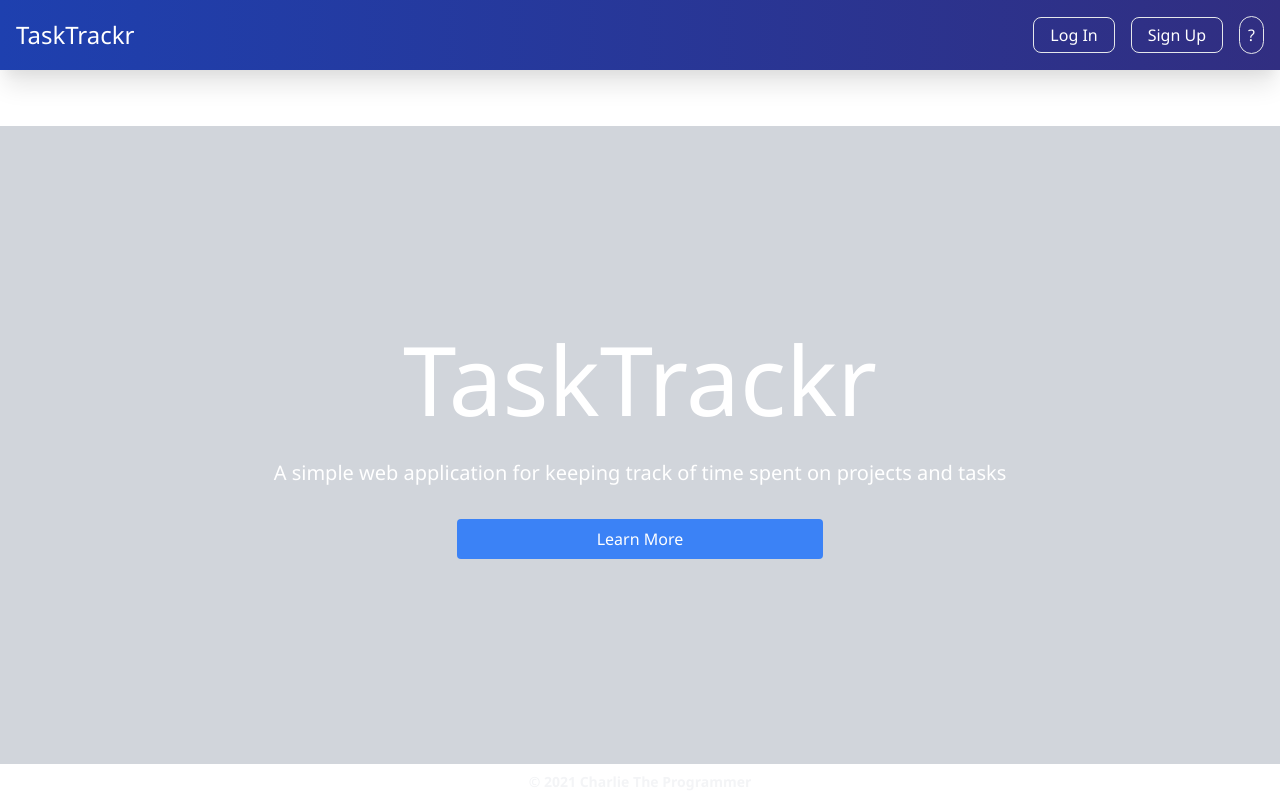
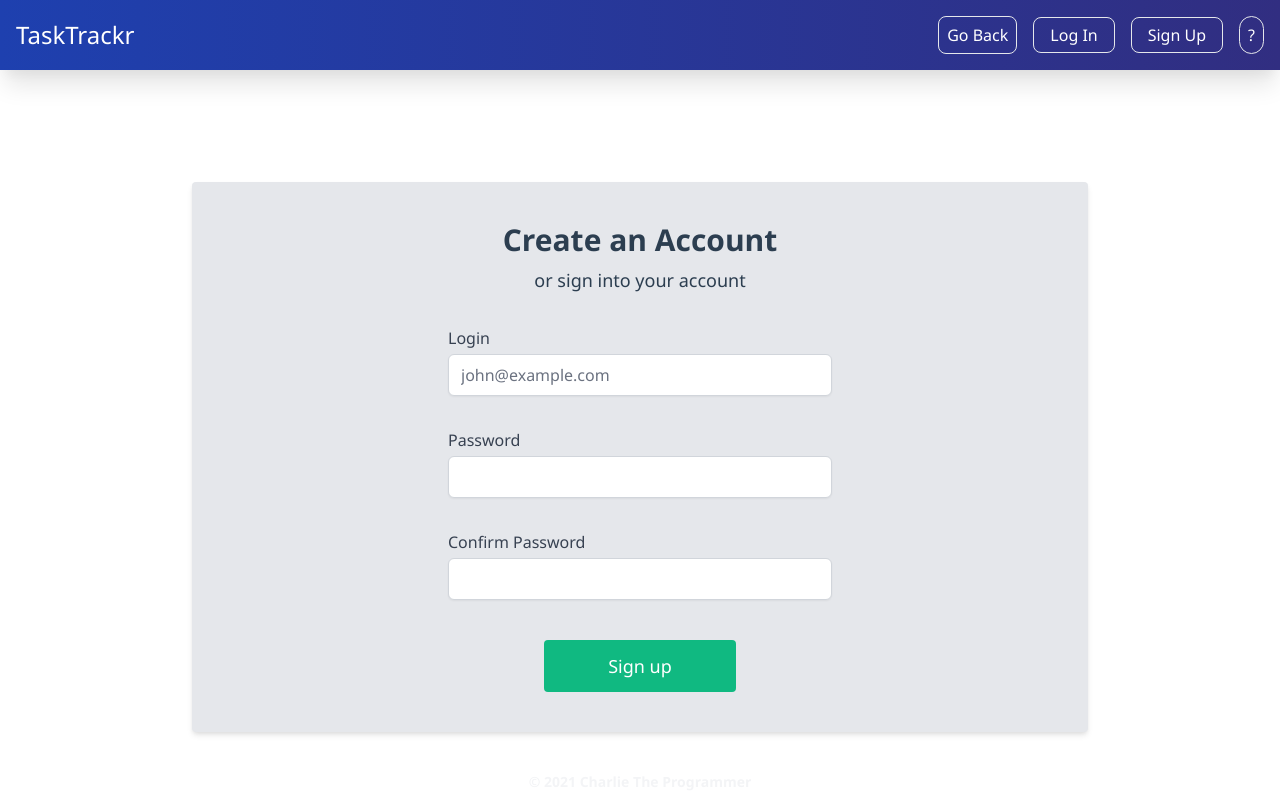
Before and after one commit to CharlieTheProgrammer/vue-tasktrackr, a Vue app: page /register in a window 1280 px wide. Built offline with nearby package versions, Linux system fonts and the light colour scheme.

Commit message:
Added Registration view. Bug fixes: Updated input types on login view.

```diff
--- a/src/router/index.js
+++ b/src/router/index.js
@@ -41,6 +41,12 @@ const routes = [
       import(/* webpackChunkName: "login" */ "../views/Login.vue"),
   },
   {
+    path: "/register",
+    name: "Register",
+    component: () =>
+      import(/* webpackChunkName: "register" */ "../views/Register.vue"),
+  },
+  {
     path: "/projects",
     name: "Projects",
     component: () =>
@@ -61,6 +67,7 @@ const routes = [
 ];
 
 const router = new VueRouter({
+  mode: 'history',
   routes,
 });
 
--- a/src/views/Login.vue
+++ b/src/views/Login.vue
@@ -13,7 +13,7 @@
           <label class="block">
             <span class="text-gray-700">Login</span>
             <input
-              type="text"
+              type="email"
               class="mt-1 block w-full rounded-md border-gray-300 shadow-sm focus:border-indigo-300 focus:ring focus:ring-indigo-200 focus:ring-opacity-50"
               placeholder="john@example.com"
             />
@@ -21,7 +21,7 @@
           <label class="block">
             <span class="text-gray-700">Password</span>
             <input
-              type="email"
+              type="text"
               class="mt-1 block w-full rounded-md border-gray-300 shadow-sm focus:border-indigo-300 focus:ring focus:ring-indigo-200 focus:ring-opacity-50"
 
             />
--- a/src/views/Register.vue
+++ b/src/views/Register.vue
@@ -1,5 +1,46 @@
 <template>
-  <div class="about">
-    <h1>This is an register page</h1>
+  <div class="w-full">
+    		<div class="bg-gray-200 max-w-4xl w-full mx-auto p-10 mt-14 rounded flex-shrink shadow-md">
+      <div class="max-w-sm mx-auto space-y-8">
+        <div class="text-center space-y-2">
+          <h1 class="text-3xl font-semibold">Create an Account</h1>
+          <div class="text-lg font-light">
+            or <span><router-link to="/login">sign into your account</router-link></span>
+          </div>
+        </div>
+
+        <div class="grid grid-cols-1 gap-8">
+          <label class="block">
+            <span class="text-gray-700">Login</span>
+            <input
+              type="email"
+              class="mt-1 block w-full rounded-md border-gray-300 shadow-sm focus:border-indigo-300 focus:ring focus:ring-indigo-200 focus:ring-opacity-50"
+              placeholder="john@example.com"
+            />
+          </label>
+          <label class="block">
+            <span class="text-gray-700">Password</span>
+            <input
+              type="text"
+              class="mt-1 block w-full rounded-md border-gray-300 shadow-sm focus:border-indigo-300 focus:ring focus:ring-indigo-200 focus:ring-opacity-50"
+
+            />
+          </label>
+          <label class="block">
+            <span class="text-gray-700">Confirm Password</span>
+            <input
+              type="text"
+              class="mt-1 block w-full rounded-md border-gray-300 shadow-sm focus:border-indigo-300 focus:ring focus:ring-indigo-200 focus:ring-opacity-50"
+
+            />
+          </label>
+          <div class="block">
+            <div class="mt-2 text-center">
+              <button class="text-white text-lg bg-green-500 rounded p-3 w-1/2">Sign up</button>
+            </div>
+          </div>
+        </div>
+      </div>
+		</div>
   </div>
 </template>
```
